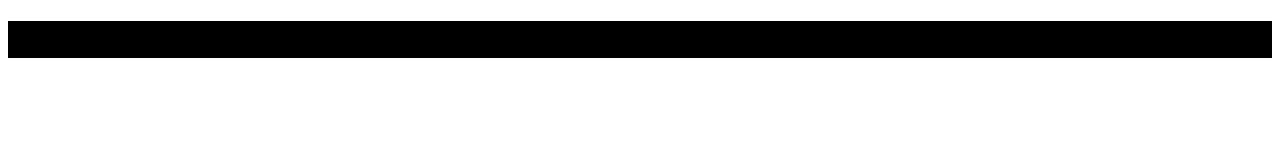
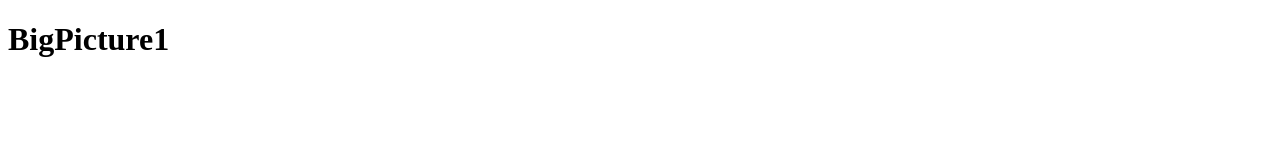
Before and after one commit to pkpklong/pkpklong.github.io, a plain HTML site: page index.html in a window 1280 px wide. Drawn offline with Linux system fonts and the light colour scheme.

Commit message:
Update index.html

```diff
--- a/index.html
+++ b/index.html
@@ -7,15 +7,6 @@
 	<meta name="description" content="Alex Chiu's Test Site">
 	<meta name="author" content="Alex Chiu">
 </head>
-<style>
-	div.BigPicture{
-		background-color: black;
-		padding: 0;
-		margin: 0;
-		height: 30%;
-		width: 100%;
-	}
-</style>
 <body>
 	<div class="BigPicture">
 		<h1>BigPicture1</h1>
```
